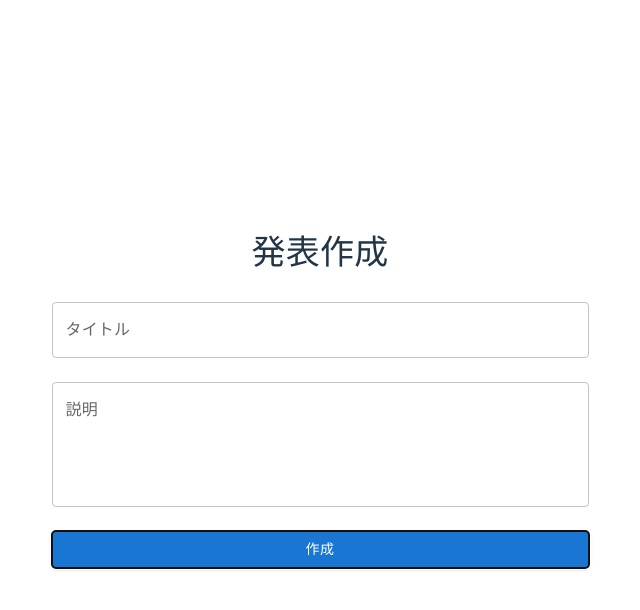
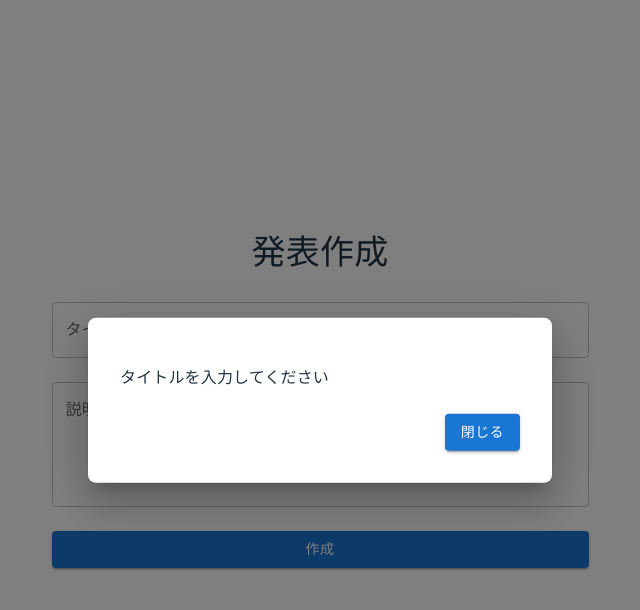
Before and after one commit to HiroLyra/presentation-reaction-app, a React app in the folder frontend/: page / in a window 1280 px wide. Both pictures are taken after a click on the button "作成". Shown: the top 610 px of the page, without its empty margins (320-960 px from the left). Built offline with nearby package versions, Linux system fonts and the light colour scheme; the HTML template or start-up script is replaced by a standard one.

Commit message:
モーダルを作成

```diff
--- /dev/null
+++ b/frontend/src/components/Modal.tsx
@@ -0,0 +1,76 @@
+import { Modal as MuiModal, Box, Typography, Button } from "@mui/material";
+
+type ModalProps = {
+  open: boolean;
+  onClose: () => void;
+  title: string;
+  message: string;
+  type?: 'error' | 'success' | 'info' | 'confirm';
+  onConfirm?: () => void;
+};
+
+const style = {
+  position: 'absolute',
+  top: '50%',
+  left: '50%',
+  transform: 'translate(-50%, -50%)',
+  width: 400,
+  bgcolor: 'background.paper',
+  boxShadow: 24,
+  p: 4,
+  borderRadius: 2,
+};
+
+const Modal = ({ open, onClose, title, message, type = 'info', onConfirm }: ModalProps) => {
+  const getColor = () => {
+    switch(type) {
+      case 'error': return 'error.main';
+      case 'success': return 'success.main';
+      case 'confirm': return 'warning.main';
+      default: return 'primary.main';
+    }
+  };
+
+  return (
+    <MuiModal
+      open={open}
+      onClose={onClose}
+      aria-labelledby="modal-title"
+      aria-describedby="modal-description"
+    >
+      <Box sx={style}>
+        <Typography
+          id="modal-title"
+          variant="h6"
+          component="h2"
+          sx={{ color: getColor() }}
+        >
+          {title}
+        </Typography>
+        <Typography id="modal-description" sx={{ mt: 2 }}>
+          {message}
+        </Typography>
+
+        <Box sx={{ mt: 3, display: 'flex', gap: 2, justifyContent: 'flex-end' }}>
+          {type === 'confirm' && onConfirm && (
+            <>
+              <Button onClick={onClose} variant="outlined">
+                キャンセル
+              </Button>
+              <Button onClick={onConfirm} variant="contained" color="primary">
+                確認
+              </Button>
+            </>
+          )}
+          {type !== 'confirm' && (
+            <Button onClick={onClose} variant="contained">
+              閉じる
+            </Button>
+          )}
+        </Box>
+      </Box>
+    </MuiModal>
+  );
+};
+
+export default Modal;
--- a/frontend/src/pages/CreatePresentationPage.tsx
+++ b/frontend/src/pages/CreatePresentationPage.tsx
@@ -1,21 +1,37 @@
 import { Container, TextField, Button, Box, Typography } from "@mui/material";
 import { useState } from "react";
 import { createPresentation } from "../api/presentationApi";
+import Modal from "../components/Modal";
 
 const CreatePresentationPage = () => {
   const [title, setTitle] = useState("");
   const [description, setDescription] = useState("");
+  const [modalOpen, setModalOpen] = useState(false);
+  const [modalTitle, setModalTitle] = useState("");
+  const [modalMessage, setModalMessage] = useState("");
+  const [modalType, setModalType] = useState<'error' | 'success' | 'info' | 'confirm'>('info');
+
   const handleSubmit = async () => {
     if (!title) {
-      alert("タイトルを入力してください");
+      setModalTitle("");
+      setModalMessage("タイトルを入力してください");
+      setModalType("info");
+      setModalOpen(true);
       return;
     }
     try {
       const response = await createPresentation({ title, description });
       console.log("成功:", response);
+      setModalTitle("成功");
+      setModalMessage("発表を作成しました");
+      setModalType("success");
+      setModalOpen(true);
     } catch (error) {
       console.error("エラー:", error);
-      alert("発表の作成に失敗しました");
+      setModalTitle("エラー");
+      setModalMessage("発表の作成に失敗しました");
+      setModalType("error");
+      setModalOpen(true);
     }
   };
   return (
@@ -55,6 +71,14 @@ const CreatePresentationPage = () => {
           作成
         </Button>
       </Box>
+
+      <Modal
+        open={modalOpen}
+        onClose={() => setModalOpen(false)}
+        title={modalTitle}
+        message={modalMessage}
+        type={modalType}
+      />
     </Container>
   );
 };
```
